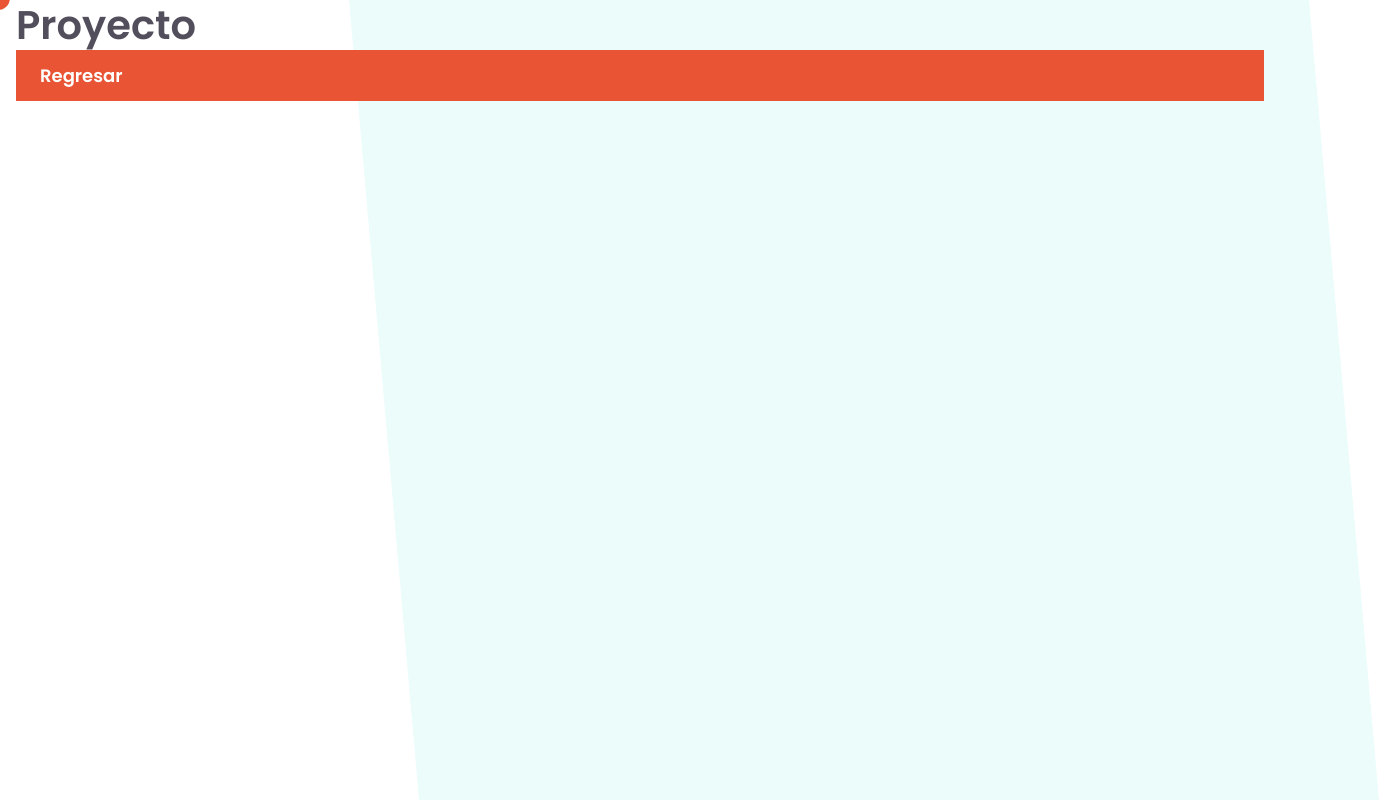
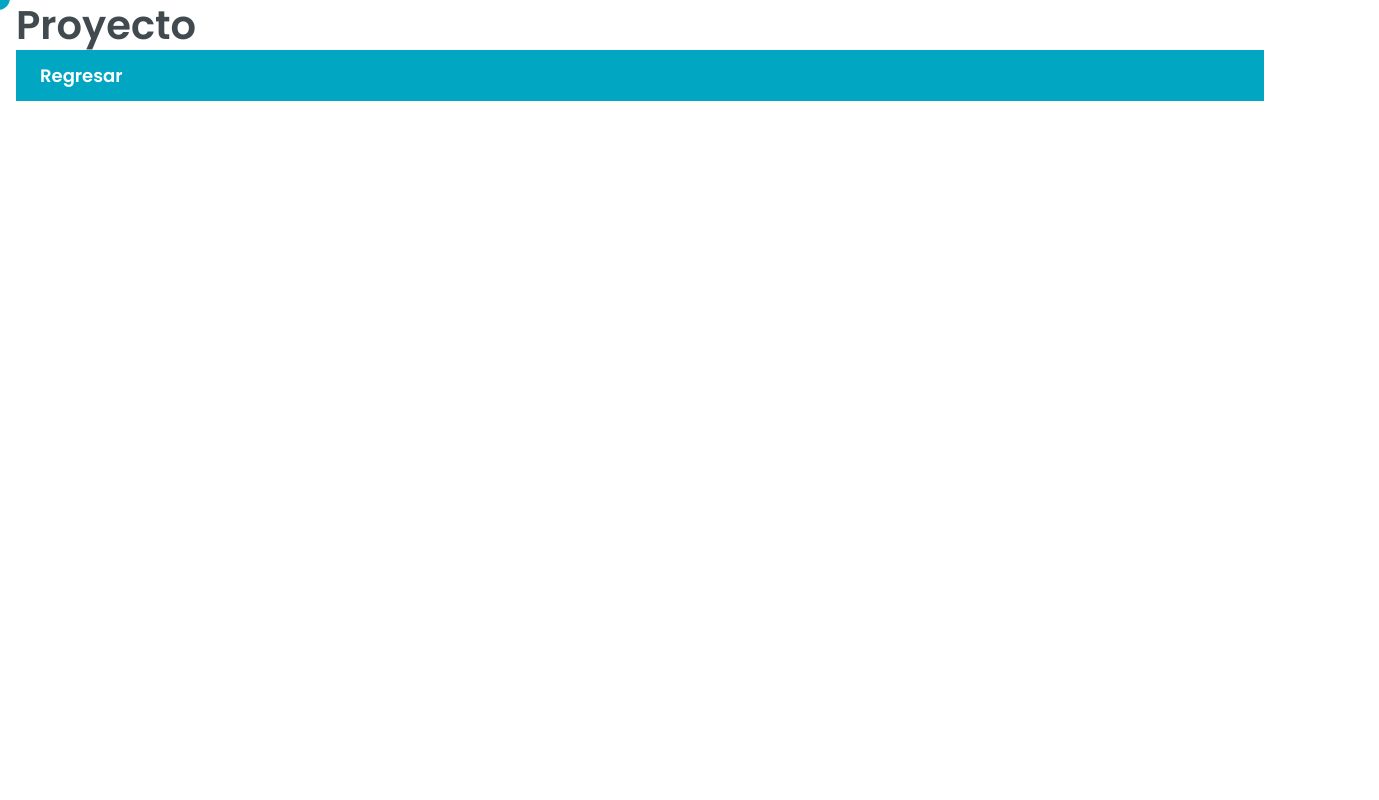
Before and after one commit to obeskay/obedvav-portfolio, a Next.js app: page /project/1 in a window 1280 px wide. Shown: the whole page, 1379 px wide, since content can reach past the window. Built offline with nearby package versions, Linux system fonts and the light colour scheme.

Commit message:
Cambió el tema de color y la foto

```diff
--- a/components/Button.tsx
+++ b/components/Button.tsx
@@ -4,8 +4,8 @@ import { motion } from "framer-motion";
 const Button = (props) => {
   return (
     <motion.div
-      whileHover={{ scale: 1.1 }}
-      whileTap={{ scale: 0.9 }}
+      whileHover={{ scale: 1.05 }}
+      whileTap={{ scale: 0.95 }}
       className={`relative text-lg px-[1.5rem] py-[0.75rem] ${
         props.outlined
           ? "border border-primary text-dark"
--- a/components/Cursor.tsx
+++ b/components/Cursor.tsx
@@ -26,7 +26,7 @@ const Cursor = () => {
   return (
     <motion.div
       id="cursor "
-      className="fixed w-[1rem] h-[1rem] rounded-full bg-primary z-50 mix-blend-exclusion pointer-events-none"
+      className="fixed w-[1rem] h-[1rem] rounded-full bg-primary z-50 mix-blend-difference pointer-events-none"
       style={{
         translateX: cursorXSpring,
         translateY: cursorYSpring,
--- a/pages/_app.tsx
+++ b/pages/_app.tsx
@@ -12,19 +12,7 @@ function App({ Component, pageProps, router }) {
         <link rel="icon" href="/favicon.ico" />
       </Head>
       <Cursor />
-      <motion.div
-        animate={{
-          width: ["0vw", "100vw", "75vw"],
-          right: ["100%", "0%", "-5%"],
-          skewX: ["-15deg", "5deg", "5deg"],
-        }}
-        transition={{
-          duration: 1,
-          delay: 0,
-          ease: "easeInOut",
-        }}
-        className="absolute h-[100vh] bg-secondary"
-      />
+
       <AnimatePresence>
         <Component {...pageProps} key={router.route} />
       </AnimatePresence>
--- a/pages/index.tsx
+++ b/pages/index.tsx
@@ -11,7 +11,7 @@ const index = () => {
     show: {
       opacity: 1,
       transition: {
-        delayChildren: 0.25,
+        delayChildren: 0.5,
         staggerChildren: 0.125,
       },
     },
@@ -20,24 +20,24 @@ const index = () => {
   const itemAnimation = {
     hidden: {
       opacity: 0,
-      scale: 0.8,
-      y: 100,
-      skewX: 2.5,
+      scale: 0.9,
+      y: 20,
+      // skewY: -5,
     },
     show: {
-      opacity: 1,
+      opacity: [0, 1],
       scale: 1,
       y: 0,
-      skewX: 0,
+      // skewY: 0,
       transition: {
         ease: [0.05, 0.72, 0.19, 0.96],
-        duration: 1.5,
+        duration: 1,
       },
     },
     exit: {
       opacity: 0,
       scale: 0.9,
-      y: 50,
+      y: 20,
       transition: {
         ease: [0.05, 0.72, 0.19, 0.96],
         duration: 0.5,
@@ -45,6 +45,26 @@ const index = () => {
     },
   };
   return (
+    <>
+      <motion.div
+        animate={{
+          opacity: [0, 0, 1],
+          scale: [1.5, 1],
+          width: ["0vw", "100vw", "75vw"],
+          right: ["100%", "0%", "-5%"],
+          skewX: ["-15deg", "5deg", "5deg"],
+        }}
+        exit={{
+          opacity: 0,
+          right: "-100%",
+        }}
+        transition={{
+          duration: 1.5,
+          delay: 0,
+          ease: [0.25, 0.82, 0.19, 0.97],
+        }}
+        className="absolute h-[100vh] bg-dark"
+      />
       <motion.div
         variants={wrapperAnimation}
         initial="hidden"
@@ -54,24 +74,24 @@ const index = () => {
       >
         <motion.div
           variants={wrapperAnimation}
-        className="container flex flex-wrap lg:flex-nowrap h-full lg:space-x-[4rem] justify-center"
+          className="container flex flex-wrap md:flex-nowrap h-full md:space-x-[4rem] justify-center"
         >
           <motion.div
             variants={itemAnimation}
-          className="relative flex-shrink-0 h-[40vh] lg:w-[354px] lg:h-[75%] max-h-[586px] my-auto overflow-hidden"
+            className="relative flex-shrink-0 h-[40vh] md:w-[354px] md:h-[75%] max-h-[586px] my-auto overflow-hidden"
           >
             <img
-            src="/img/obed/94883279_1610573022414431_9923938549235712_n 1.jpg"
+              src="https://scontent-qro1-2.xx.fbcdn.net/v/t1.6435-9/138598567_1859328407538890_1043740957920743947_n.jpg?_nc_cat=110&ccb=1-3&_nc_sid=730e14&_nc_ohc=HIIhbh0KlEsAX9ZICwS&_nc_ht=scontent-qro1-2.xx&oh=d072aed47b92d9c95e83963124e4c09f&oe=60D6FE92"
               className="object-cover w-full h-full m-auto"
             />
           </motion.div>
-        <motion.div className="z-10 my-auto space-y-[1.5rem] max-w-[520px]">
+          <motion.div className="z-10 my-auto space-y-[1.5rem] max-w-[520px] text-light">
             <motion.h1 variants={itemAnimation}>
               Hago que disfrutes estar en una web
             </motion.h1>
             <motion.p variants={itemAnimation} className="text-lg">
-            Construyo sitios increíbles a través de dos pilares: la experiencia
-            del usuario y la interfáz
+              Construyo sitios increíbles a través de dos pilares: la
+              experiencia del usuario y la interfáz
             </motion.p>
             <motion.div className="font-lg flex space-x-[1rem]">
               <motion.div variants={itemAnimation}>
@@ -82,12 +102,15 @@ const index = () => {
                 </Link>
               </motion.div>
               <motion.div variants={itemAnimation}>
-              <Button outlined>Conóceme</Button>
+                <Button outlined className="text-light">
+                  Conóceme
+                </Button>
               </motion.div>
             </motion.div>
           </motion.div>
         </motion.div>
       </motion.div>
+    </>
   );
 };
 
--- a/tailwind.config.js
+++ b/tailwind.config.js
@@ -9,10 +9,10 @@ module.exports = {
         sans: ["Poppins", "sans-serif"],
       },
       colors: {
-        dark: "#272232",
+        dark: "#121E23",
         light: "#FFFFFF",
-        primary: "#E85434",
-        secondary: "#ECFCFB",
+        primary: "#01A7C2",
+        secondary: "#EE372C",
       },
       container: {
         padding: {
```
Lines whose indentation alone changed are shown as unchanged.
